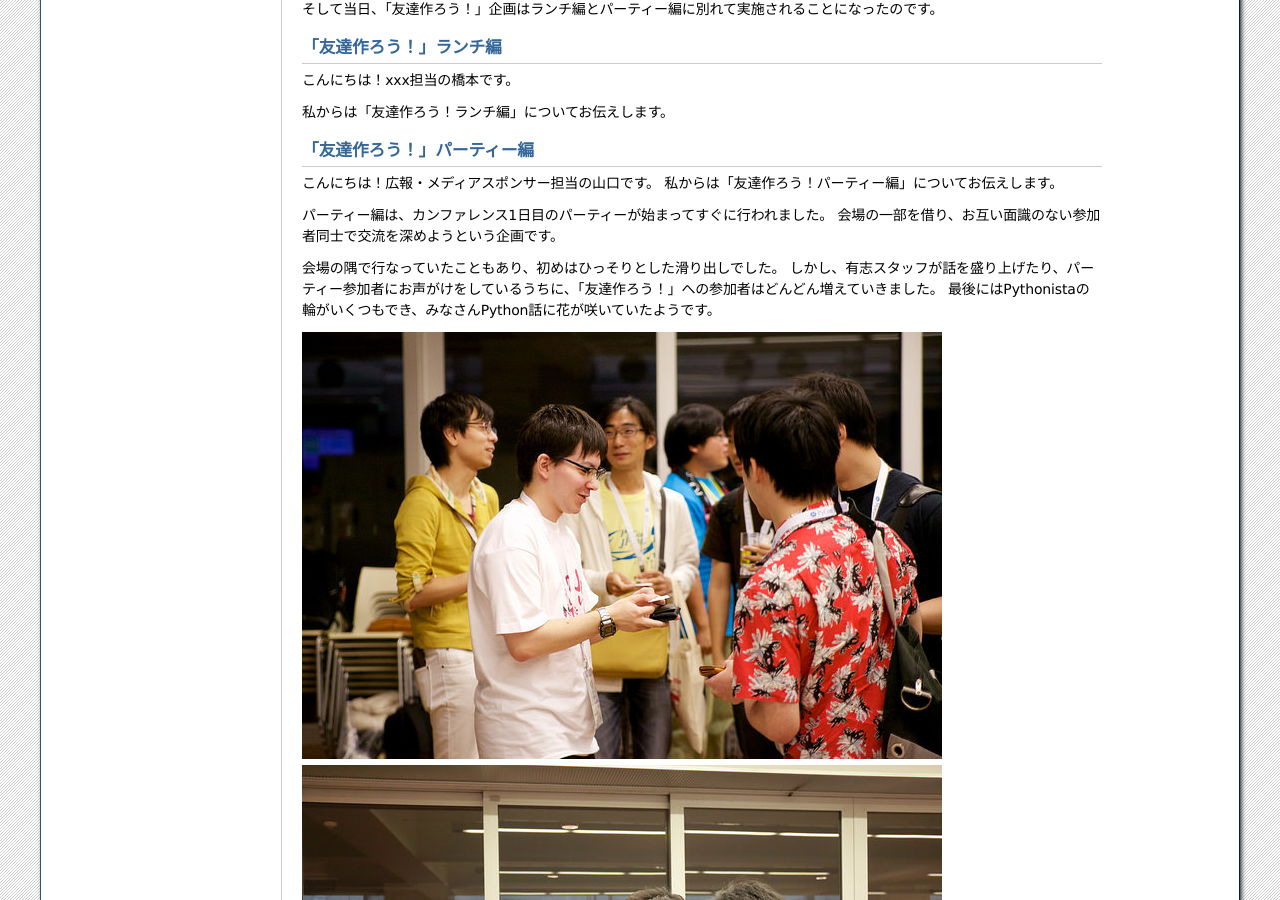
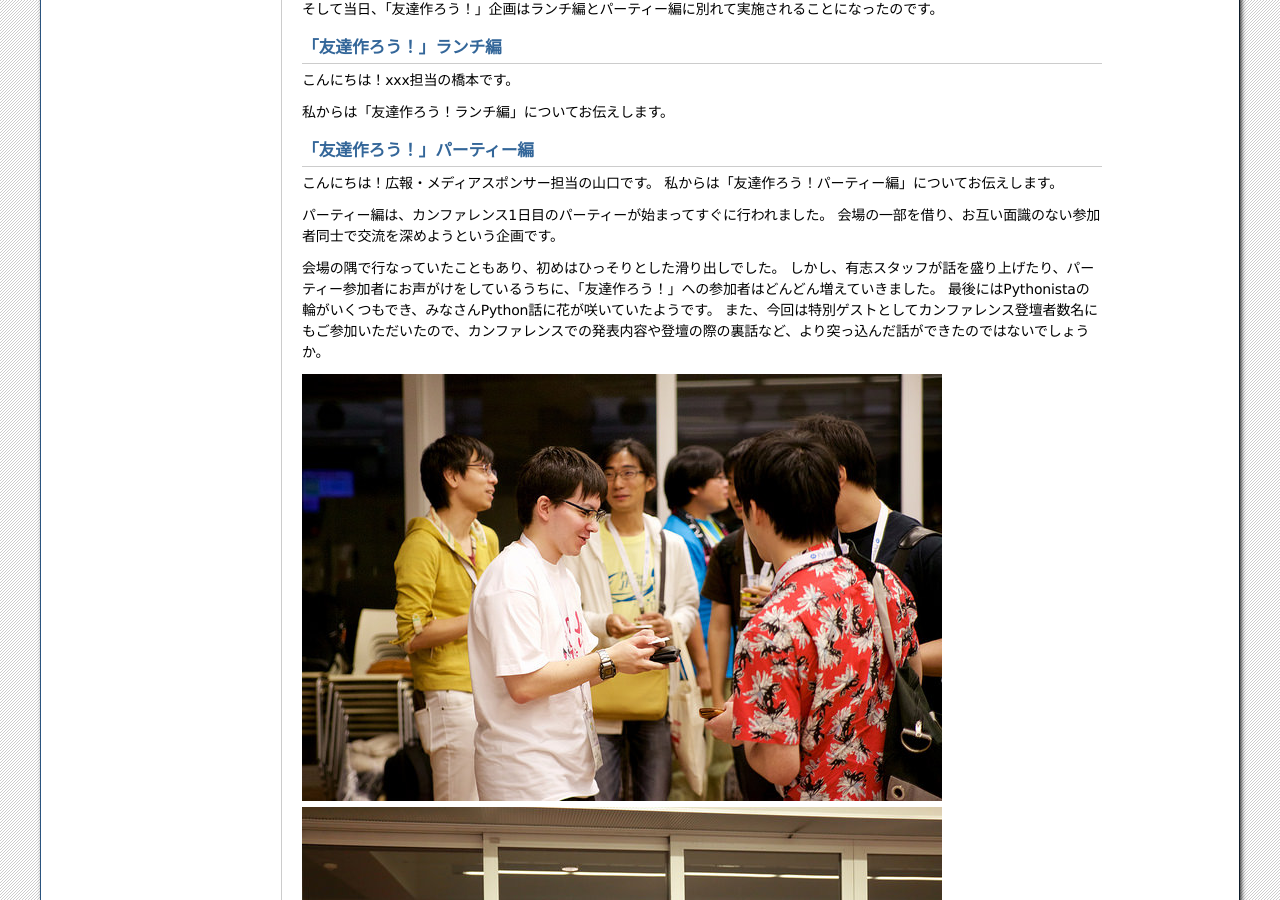
Before and after one commit to pyconjp/shoeisha2016, a Sphinx documentation site: the page built from source/afterreport_03_media.rst, in a window 1280 px wide and 900 px high, scrolled down 1060 px. Built offline with Sphinx 7.4.7, drawn with Linux system fonts in a browser that asks for light colours.

Commit message:
SAR-1615 add guest

```diff
--- a/source/afterreport_03_media.rst
+++ b/source/afterreport_03_media.rst
@@ -47,6 +47,7 @@ PyCon JP 2016では新企画として「友達作ろう！」という試みを
 会場の隅で行なっていたこともあり、初めはひっそりとした滑り出しでした。
 しかし、有志スタッフが話を盛り上げたり、パーティー参加者にお声がけをしているうちに、「友達作ろう！」への参加者はどんどん増えていきました。
 最後にはPythonistaの輪がいくつもでき、みなさんPython話に花が咲いていたようです。
+また、今回は特別ゲストとしてカンファレンス登壇者数名にもご参加いただいたので、カンファレンスでの発表内容や登壇の際の裏話など、より突っ込んだ話ができたのではないでしょうか。
 
 |party01| |party02| |party03|
 
```
